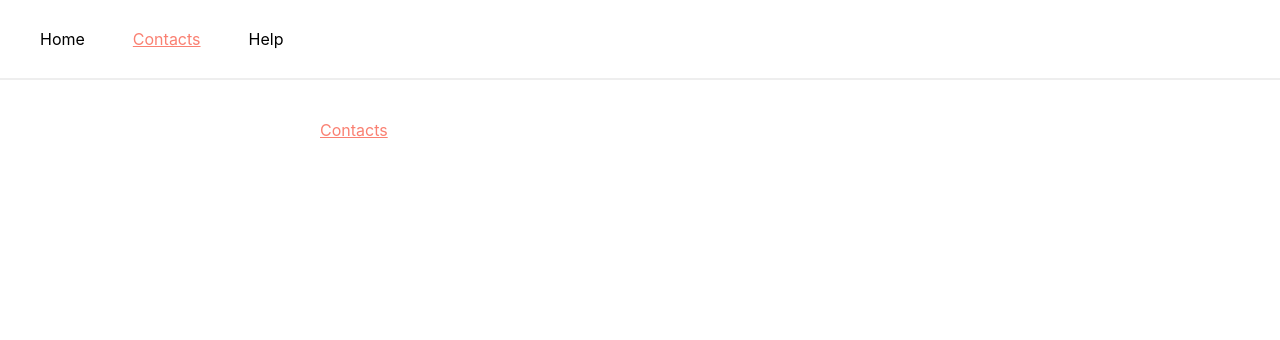
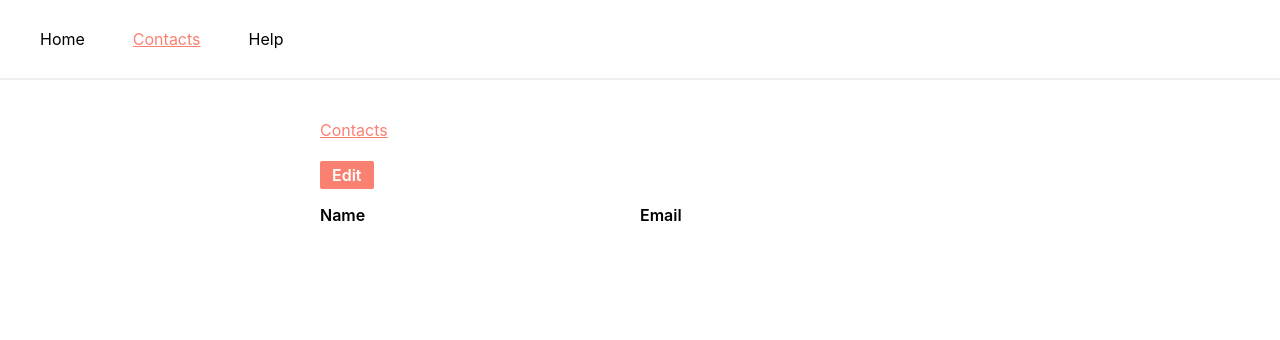
Before and after one commit to DennisBuijs/symfony-hex, a Symfony app: template src/templates/contact/detail.html.twig in a window 1280 px wide. Shown: the top 340 px of the page. Run offline with Twig, Linux system fonts and the light colour scheme; the template is opened without the code that fills it, so the values that code supplies are empty; some libraries are stand-ins or nearby versions.

Commit message:
style: add more styling

```diff
--- a/src/src/Domain/Contact/Contact.php
+++ b/src/src/Domain/Contact/Contact.php
@@ -7,7 +7,8 @@ class Contact
     public function __construct(
         public readonly string $id,
         public readonly string $firstName,
-        public readonly string $lastName
+        public readonly string $lastName,
+        public readonly string $email
     ) {
     }
 }
--- a/src/src/Infrastructure/Contact/MemoryContactRepository.php
+++ b/src/src/Infrastructure/Contact/MemoryContactRepository.php
@@ -30,12 +30,14 @@ class MemoryContactRepository implements ContactRepository
             "0000004JFGQ5ZY01Y9JAK0ZSA9" => new Contact(
                 "0000004JFGQ5ZY01Y9JAK0ZSA9",
                 "First",
-                "Last"
+                "Last",
+                "first.last@example.com"
             ),
             "0000004JFGDXXSHJV5YKNZJFEY" => new Contact(
                 "0000004JFGDXXSHJV5YKNZJFEY",
                 "Aart",
-                "Appeltaart"
+                "Appeltaart",
+                "aart.appeltaart@example.com"
             ),
         ];
     }
--- a/src/templates/base.html.twig
+++ b/src/templates/base.html.twig
@@ -6,7 +6,8 @@
 
         <style>
             * {
-            box-sizing: border-box;
+                box-sizing: border-box;
+                font-family: inherit;
             }
 
             body {
@@ -38,6 +39,21 @@
                 color: salmon;
             }
 
+            button {
+                background: salmon;
+                color: white;
+                border-radius: 2px;
+                border: 0;
+                padding: 4px 12px;
+                font-weight: 600;
+                font-size: inherit;
+            }
+
+            button:hover {
+                background-color: rgb(250, 128, 114, .8);
+                cursor: pointer;
+            }
+
             .content {
                 width: 50vw;
                 position: relative;
@@ -45,6 +61,8 @@
                 padding-top: 40px;
             }
         </style>
+
+        {% block stylesheets %}{% endblock %}
     </head>
     <body>
         {{ include('menu.html.twig') }}
--- a/src/templates/contact/detail.html.twig
+++ b/src/templates/contact/detail.html.twig
@@ -1,4 +1,21 @@
 {% extends "base.html.twig" %}
+
+{% block stylesheets %}
+<style>
+    .actions {
+        margin-bottom: 16px;
+    }
+
+    .label {
+        font-weight: 600;
+    }
+
+    .contact-details {
+        display: grid;
+        grid-template-columns: 1fr 1fr;
+    }
+</style>
+{% endblock %}
 
 {% block breadcrumbs %}
     <a href="{{ path('contact_list') }}">Contacts</a>
@@ -9,5 +26,18 @@
 {% endblock %}
 
 {% block body %}
+    <div class="actions">
+        <button>Edit</button>
+    </div>
+    <div class="contact-details">
+        <div class="detail">
+            <div class="label">Name</div>
+            {{ contact.firstName }} {{ contact.lastName }}
+        </div>
 
+        <div class="detail">
+            <div class="label">Email</div>
+            {{ contact.email }}
+        </div>
+    </div>
 {% endblock %}
```
